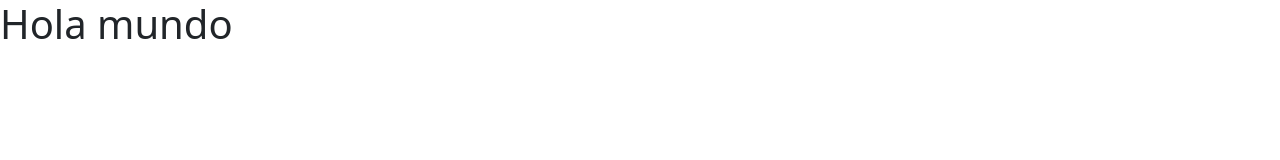
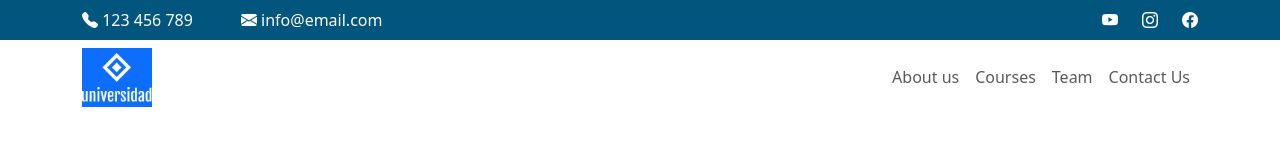
Before and after one commit to mendoza000/prueba-tecnica, a plain HTML site: page index.html in a window 1280 px wide. Drawn offline with nearby package versions, Linux system fonts and the light colour scheme.

Commit message:
add navbar and contact bar

```diff
--- a/css/styles.css
+++ b/css/styles.css
@@ -0,0 +1,14 @@
+.contact-nav {
+	background-color: #02557d;
+	color: white;
+	padding: 0.5rem 0;
+}
+.container-nav {
+	display: flex;
+	justify-content: space-between;
+	align-items: center;
+}
+
+.img-logo {
+	width: 70px;
+}
--- a/index.html
+++ b/index.html
@@ -5,12 +5,71 @@
   <meta name="viewport" content="width=device-width, initial-scale=1.0">
   <title>Prueba técnica</title>
   <script src="js/main.js"></script>
+  <link rel="stylesheet" href="css/styles.css">
   <!-- Bootstrap -->
   <link href="https://cdn.jsdelivr.net/npm/bootstrap@5.3.3/dist/css/bootstrap.min.css" rel="stylesheet" integrity="sha384-QWTKZyjpPEjISv5WaRU9OFeRpok6YctnYmDr5pNlyT2bRjXh0JMhjY6hW+ALEwIH" crossorigin="anonymous">
   <script src="https://cdn.jsdelivr.net/npm/bootstrap@5.3.3/dist/js/bootstrap.bundle.min.js" integrity="sha384-YvpcrYf0tY3lHB60NNkmXc5s9fDVZLESaAA55NDzOxhy9GkcIdslK1eN7N6jIeHz" crossorigin="anonymous"></script>
-  <!--  -->
+  <!-- Icons -->
+  <link rel="stylesheet" href="https://cdn.jsdelivr.net/npm/bootstrap-icons@1.11.3/font/bootstrap-icons.min.css">
 </head>
 <body>
-  <h1>Hola mundo</h1>
+  <div class="contact-nav">
+    <div class="container container-nav">
+      <div class="d-flex gap-5">
+        <div>
+          <i class="bi bi-telephone-fill"></i>
+
+          <span>123 456 789</span>
+        </div>
+
+        <div>
+          <i class="bi bi-envelope-fill"></i>
+
+          <span>info@email.com</span>
+        </div>
+      </div>
+
+      <div class="d-flex gap-4">
+        <a href="#" class="text-white">
+          <i class="bi bi-youtube"></i>
+        </a>
+        <a href="#" class="text-white">
+          <i class="bi bi-instagram"></i>
+        </a>
+        <a href="#" class="text-white">
+          <i class="bi bi-facebook"></i>
+        </a>
+
+      </div>
+    </div>
+  </div>
+
+  <nav class="navbar navbar-expand-lg">
+    <div class="container">
+      <a class="navbar-brand bg-primary" href="#">
+        <img src="public/img/LOGO.png" class="img-logo" alt="logo">
+      </a>
+      <button class="navbar-toggler" type="button" data-bs-toggle="collapse" data-bs-target="#navbarNav" aria-controls="navbarNav" aria-expanded="false" aria-label="Toggle navigation">
+        <span class="navbar-toggler-icon"></span>
+      </button>
+      <div class="collapse navbar-collapse d-lg-flex justify-content-lg-end" id="navbarNav">
+        <ul class="navbar-nav">
+          <li class="nav-item">
+            <a class="nav-link" aria-current="page" href="#">About us</a>
+          </li>
+          <li class="nav-item">
+            <a class="nav-link" href="#">Courses</a>
+          </li>
+          <li class="nav-item">
+            <a class="nav-link" href="#">Team</a>
+          </li>
+
+          <li class="nav-item">
+            <a class="nav-link" href="#">Contact Us</a>
+          </li>
+        </ul>
+      </div>
+    </div>
+  </nav>
 </body>
 </html>
```
